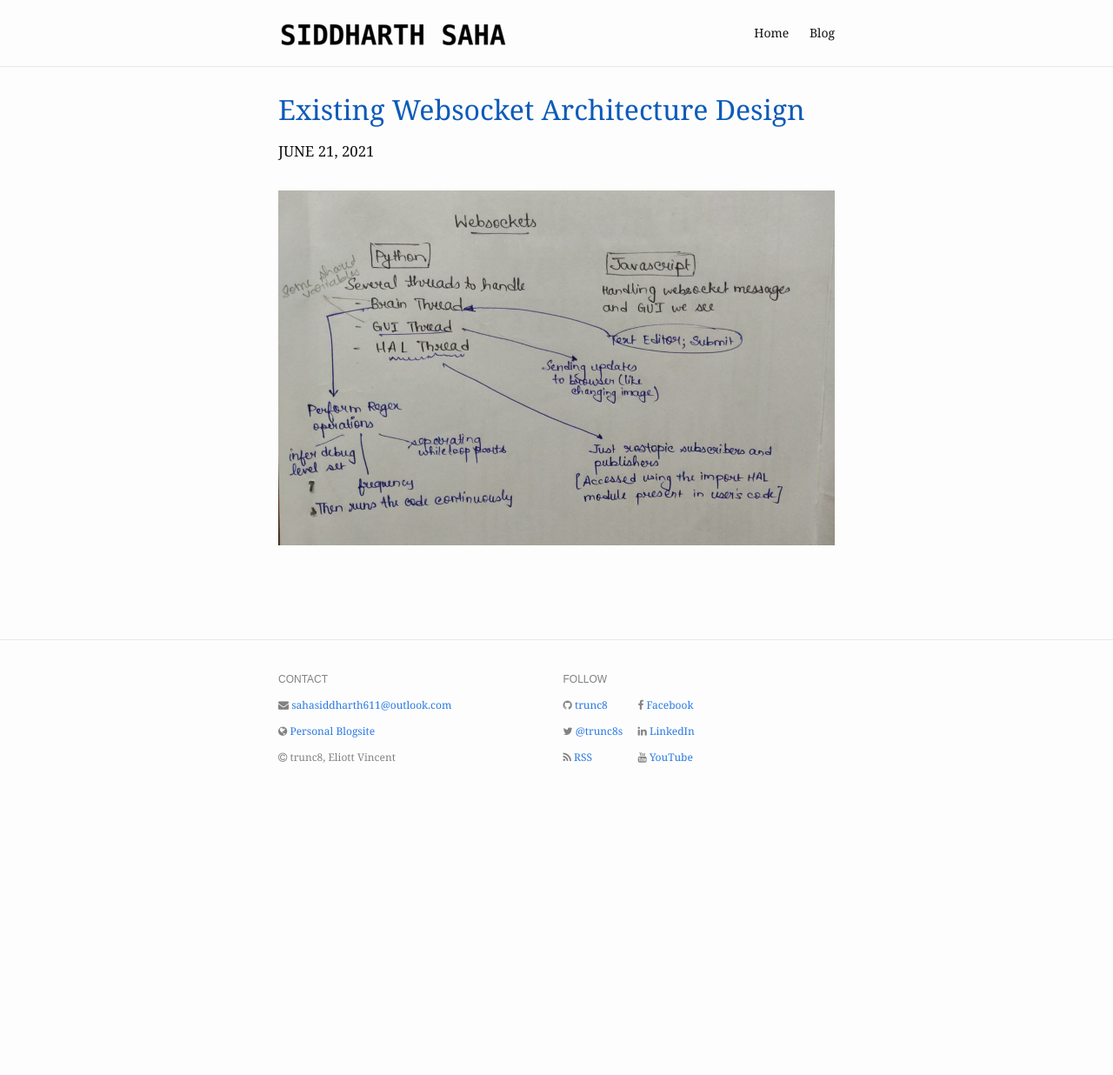
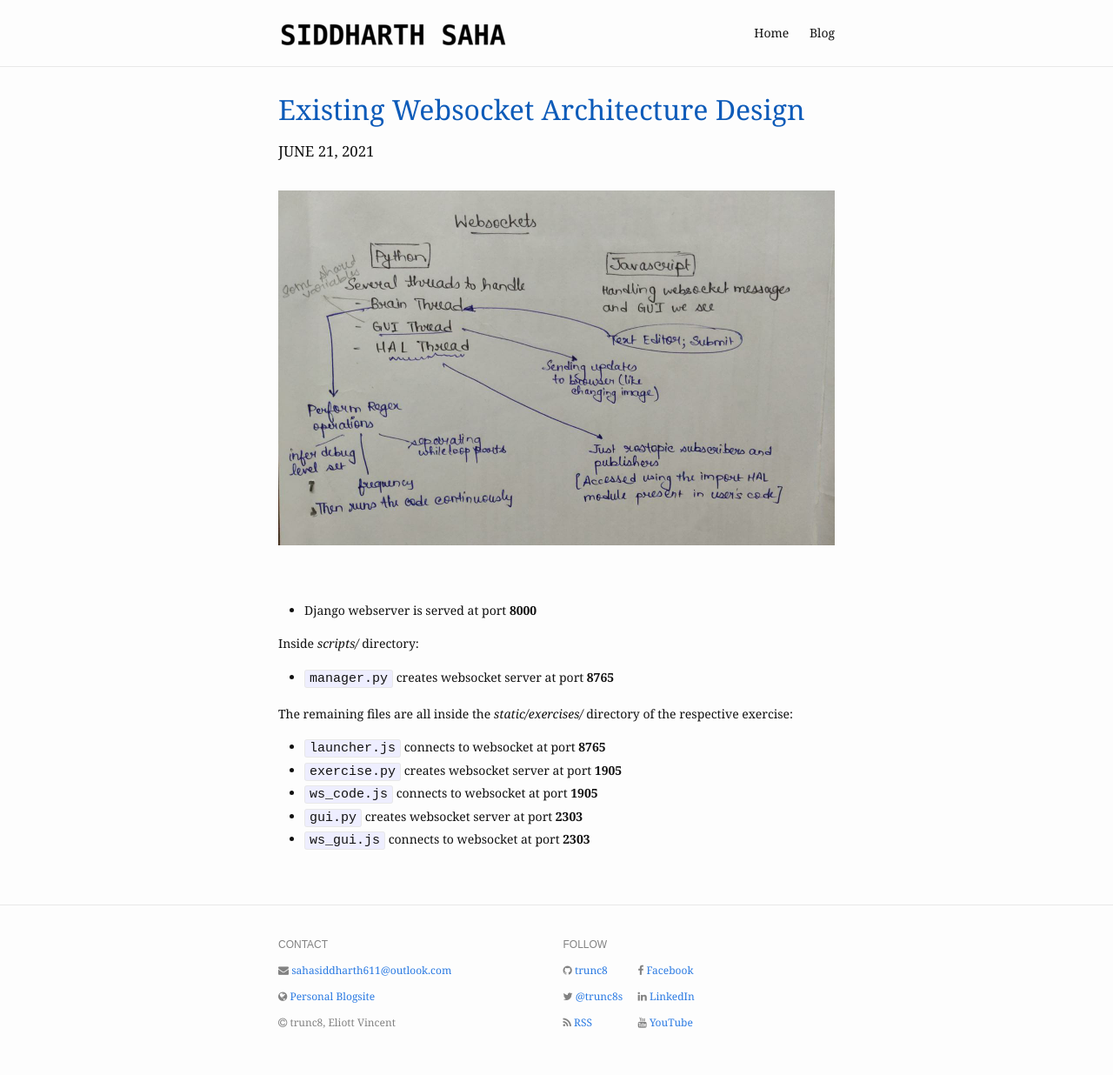
Before and after one commit to TheRoboticsClub/gsoc2021-Siddharth_Saha, a Jekyll site: the page built from docs/_posts/scribbles/2021-06-21-websocket-architecture.md, in a window 1280 px wide. Shown: the whole page at 87% size. Built offline with Jekyll 4.4.1, drawn with Linux system fonts in a browser that asks for light colours; nearby versions of some CDN libraries; before the commit the page ends 931 px from its top, so only the background shows below that.

Commit message:
Updated websocket architecture

```diff
--- a/docs/_posts/scribbles/2021-06-21-websocket-architecture.md
+++ b/docs/_posts/scribbles/2021-06-21-websocket-architecture.md
@@ -10,3 +10,16 @@ category: ""
 <img src="{{ "/assets/img/content/existing-architecture/Banner.jpg" | absolute_url }}" alt="bay" class="post-pic"/>
 <br />
 <br />
+
+- Django webserver is served at port **8000**
+
+Inside _scripts/_ directory:
+- `manager.py` creates websocket server at port **8765**
+
+
+The remaining files are all inside the _static/exercises/_ directory of the respective exercise:
+- `launcher.js` connects to websocket at port **8765**
+- `exercise.py` creates websocket server at port **1905**
+- `ws_code.js` connects to websocket at port **1905**
+- `gui.py` creates websocket server at port **2303**
+- `ws_gui.js` connects to websocket at port **2303**
```
Also changed, not shown: docs/_posts/scribbles/2021-06-22-bashrc-start-sh.md (+3 -0 lines).
